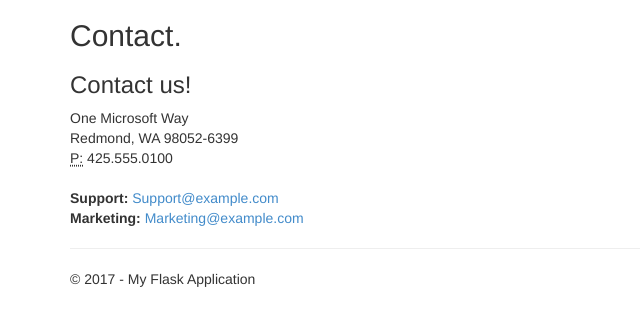
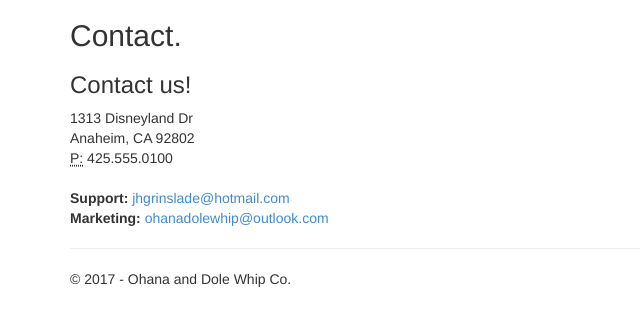
Before and after one commit to jhgrins/FlaskTest, a Flask app: page /contact in a window 1280 px wide. Shown: the part 51-377 px from the top of the page, without its empty margins (0-640 px from the left). Run offline with Flask 2, Linux system fonts and the light colour scheme; some libraries are stand-ins or nearby versions.

Commit message:
More minor things

```diff
--- a/FlaskWebProject1/templates/about.html
+++ b/FlaskWebProject1/templates/about.html
@@ -5,6 +5,10 @@
 <h2>{{ title }}.</h2>
 <h3>{{ message }}</h3>
 
-<p>Use this area to provide additional information.</p>
+<p>
+	We have a whole lot of love for Disney and other enthusiasts :)
+	Since we are in the process of developing, we hope you come back
+	real soon!!
+</p>
 
 {% endblock %}
--- a/FlaskWebProject1/templates/contact.html
+++ b/FlaskWebProject1/templates/contact.html
@@ -6,15 +6,15 @@
 <h3>{{ message }}</h3>
 
 <address>
-    One Microsoft Way<br />
-    Redmond, WA 98052-6399<br />
+    1313 Disneyland Dr<br />
+    Anaheim, CA 92802<br />
     <abbr title="Phone">P:</abbr>
     425.555.0100
 </address>
 
 <address>
-    <strong>Support:</strong>   <a href="mailto:Support@example.com">Support@example.com</a><br />
-    <strong>Marketing:</strong> <a href="mailto:Marketing@example.com">Marketing@example.com</a>
+    <strong>Support:</strong>   <a href="mailto:jhgrinslade@hotmail.com">jhgrinslade@hotmail.com</a><br />
+    <strong>Marketing:</strong> <a href="mailto:ohanadolewhip@outlook.com">ohanadolewhip@outlook.com</a>
 </address>
 
 {% endblock %}
--- a/FlaskWebProject1/templates/index.html
+++ b/FlaskWebProject1/templates/index.html
@@ -3,7 +3,7 @@
 {% block content %}
 
 <div class="jumbotron">
-    <h1>Flask</h1>
+    <h1>Pardon Our Pixie Dust!</h1>
     <p class="lead">Flask is a free web framework for building great Web sites and Web applications using HTML, CSS and JavaScript.</p>
     <p><a href="http://flask.pocoo.org/" class="btn btn-primary btn-large">Learn more &raquo;</a></p>
 </div>
--- a/FlaskWebProject1/templates/layout.html
+++ b/FlaskWebProject1/templates/layout.html
@@ -34,7 +34,7 @@
         {% block content %}{% endblock %}
         <hr />
         <footer>
-            <p>&copy; {{ year }} - My Flask Application</p>
+            <p>&copy; {{ year }} - Ohana and Dole Whip Co.</p>
         </footer>
     </div>
 
```
